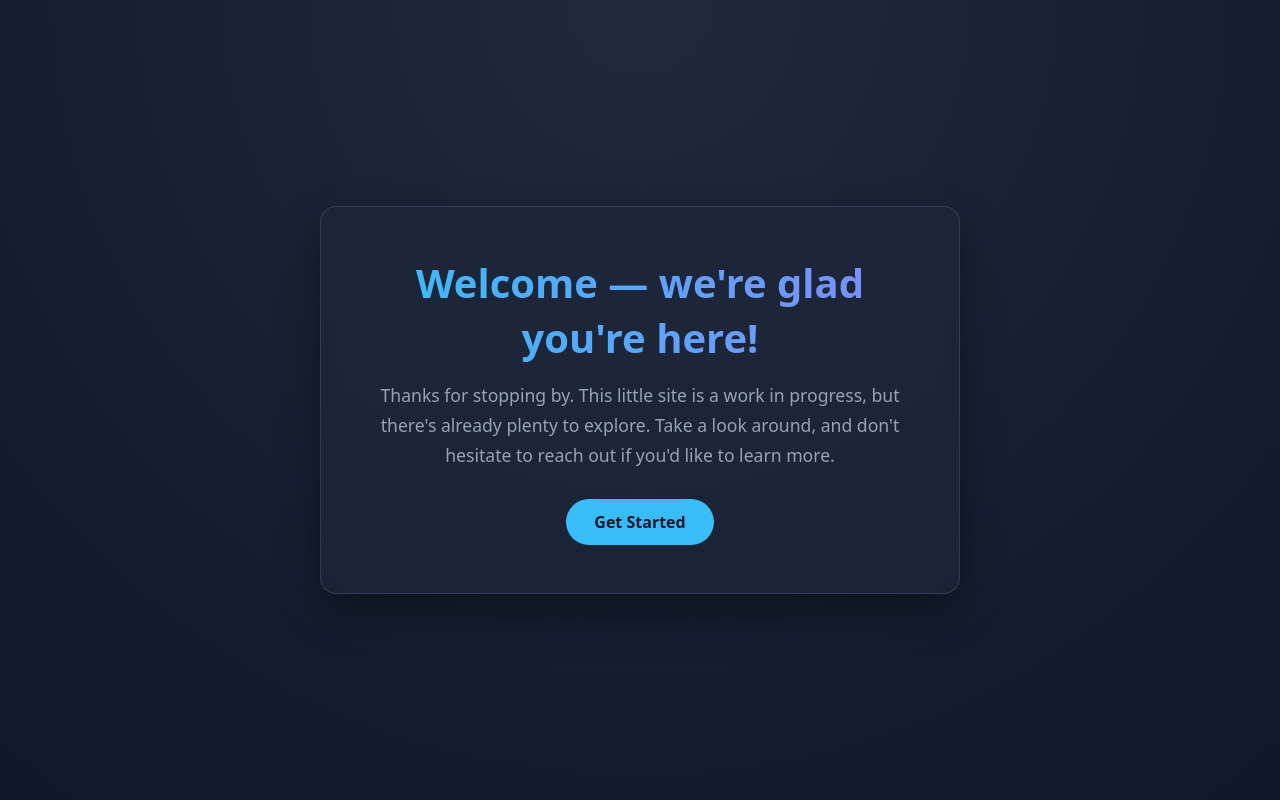
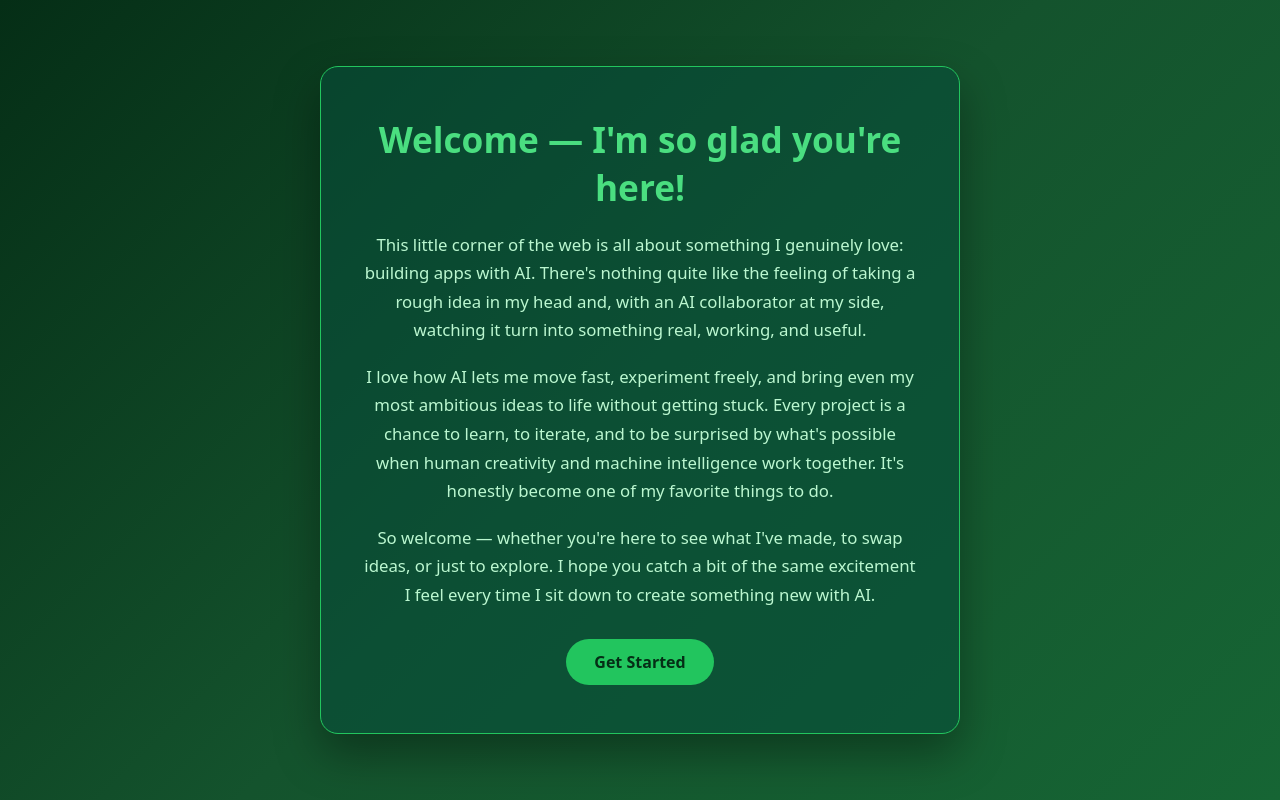
Before and after one commit to buildLittleWorlds/testing-branches, a plain HTML site: page index.html in a window 1280 px wide. Drawn offline with Linux system fonts and the light colour scheme.

Commit message:
changed background to green and made welcome about AI

```diff
--- a/index.html
+++ b/index.html
@@ -3,72 +3,71 @@
 <head>
 <meta charset="UTF-8" />
 <meta name="viewport" content="width=device-width, initial-scale=1.0" />
-  <title>Welcome!</title>
+<title>Welcome</title>
 <style>
-    :root {
-      --bg: #0f172a;
-      --accent: #38bdf8;
-      --text: #e2e8f0;
-      --muted: #94a3b8;
+* {
+box-sizing: border-box;
+margin: 0;
+padding: 0;
 }
-    * { box-sizing: border-box; margin: 0; padding: 0; }
 body {
+font-family: system-ui, -apple-system, "Segoe UI", Roboto, sans-serif;
 min-height: 100vh;
 display: flex;
 align-items: center;
 justify-content: center;
-      font-family: system-ui, -apple-system, "Segoe UI", Roboto, sans-serif;
-      background: radial-gradient(circle at top, #1e293b, var(--bg));
-      color: var(--text);
+background: linear-gradient(135deg, #052e16 0%, #14532d 50%, #166534 100%);
+color: #dcfce7;
+padding: 24px;
+}
+main.card {
+max-width: 640px;
+background: rgba(6, 78, 59, 0.55);
+border: 1px solid #22c55e;
+border-radius: 18px;
+padding: 48px 40px;
+box-shadow: 0 20px 45px rgba(0, 0, 0, 0.35);
 text-align: center;
-      padding: 2rem;
-    }
-    .card {
-      max-width: 640px;
-      background: rgba(30, 41, 59, 0.6);
-      border: 1px solid rgba(148, 163, 184, 0.2);
-      border-radius: 16px;
-      padding: 3rem 2.5rem;
-      backdrop-filter: blur(8px);
-      box-shadow: 0 20px 40px rgba(0, 0, 0, 0.35);
 }
 h1 {
-      font-size: 2.5rem;
-      margin-bottom: 1rem;
-      background: linear-gradient(90deg, var(--accent), #818cf8);
-      -webkit-background-clip: text;
-      background-clip: text;
-      color: transparent;
+color: #4ade80;
+font-size: 2.2rem;
+margin-bottom: 20px;
 }
 p {
-      font-size: 1.1rem;
+color: #bbf7d0;
+font-size: 1.05rem;
 line-height: 1.7;
-      color: var(--muted);
-      margin-bottom: 1.75rem;
+margin-bottom: 18px;
 }
 a.cta {
 display: inline-block;
-      padding: 0.75rem 1.75rem;
+margin-top: 12px;
+padding: 12px 28px;
+background: #22c55e;
+color: #052e16;
+font-weight: 600;
 border-radius: 999px;
-      background: var(--accent);
-      color: #0f172a;
-      font-weight: 600;
 text-decoration: none;
 transition: transform 0.15s ease, box-shadow 0.15s ease;
 }
 a.cta:hover {
 transform: translateY(-2px);
-      box-shadow: 0 10px 20px rgba(56, 189, 248, 0.3);
+box-shadow: 0 10px 20px rgba(34, 197, 94, 0.4);
 }
 </style>
 </head>
 <body>
 <main class="card">
-    <h1>Welcome — we're glad you're here!</h1>
+<h1>Welcome — I'm so glad you're here!</h1>
 <p>
-      Thanks for stopping by. This little site is a work in progress, but there's
-      already plenty to explore. Take a look around, and don't hesitate to reach out
-      if you'd like to learn more.
+This little corner of the web is all about something I genuinely love: building apps with AI. There's nothing quite like the feeling of taking a rough idea in my head and, with an AI collaborator at my side, watching it turn into something real, working, and useful.
+</p>
+<p>
+I love how AI lets me move fast, experiment freely, and bring even my most ambitious ideas to life without getting stuck. Every project is a chance to learn, to iterate, and to be surprised by what's possible when human creativity and machine intelligence work together. It's honestly become one of my favorite things to do.
+</p>
+<p>
+So welcome — whether you're here to see what I've made, to swap ideas, or just to explore. I hope you catch a bit of the same excitement I feel every time I sit down to create something new with AI.
 </p>
 <a class="cta" href="#">Get Started</a>
 </main>
```
Lines whose indentation alone changed are shown as unchanged.
